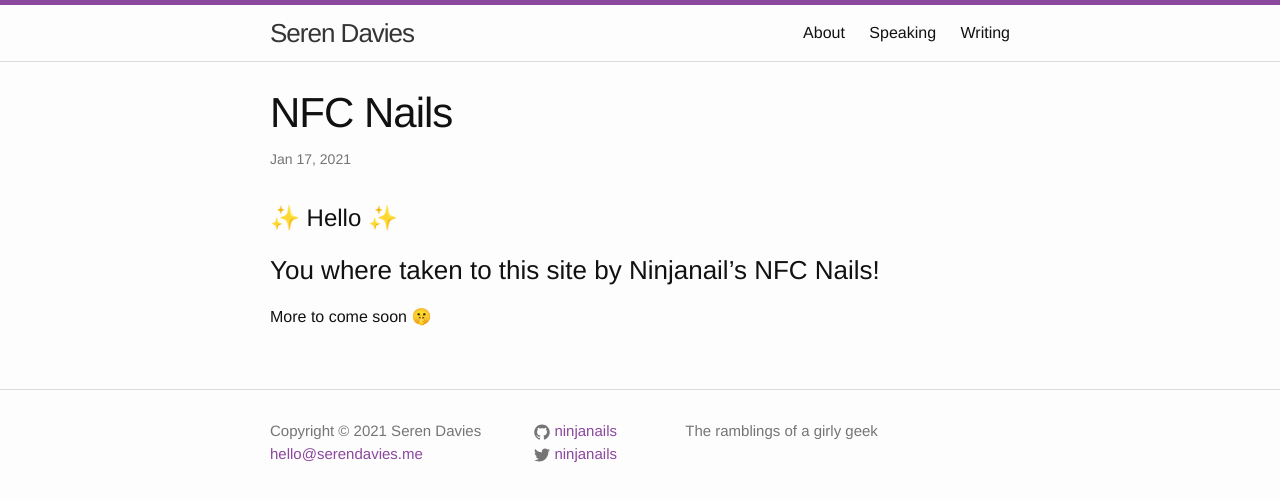
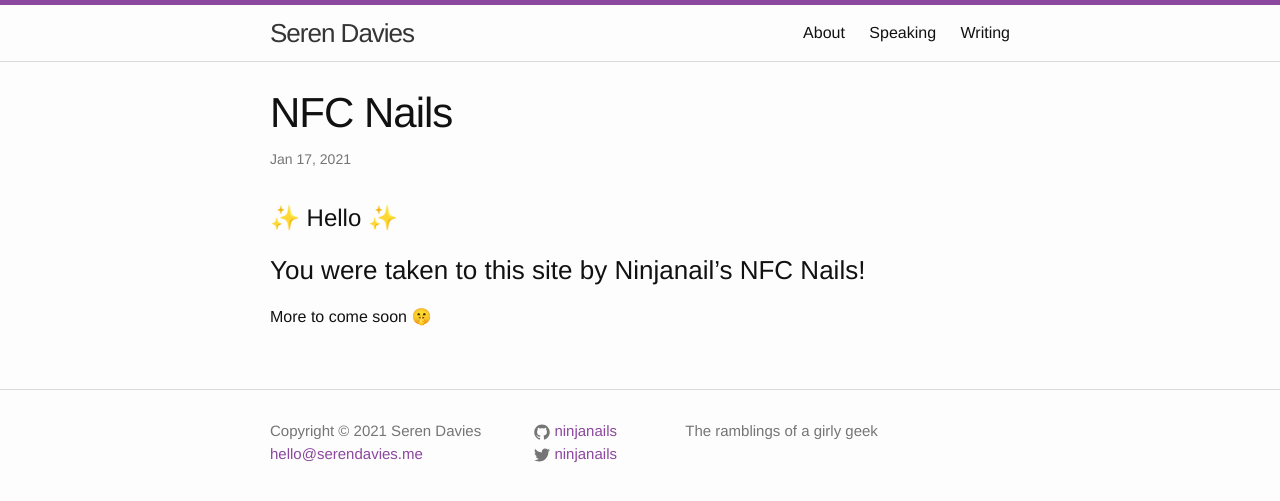
Before and after one commit to ninjanails/ninjanails.github.io, a Jekyll site: the page built from _posts/2021-01-17-nfc_nails.md, in a window 1280 px wide. Shown: the top 501 px of the page. Built offline with Jekyll 4.4.1, drawn with Linux system fonts in a browser that asks for light colours.

Commit message:
fix spelling

```diff
--- a/_posts/2021-01-17-nfc_nails.md
+++ b/_posts/2021-01-17-nfc_nails.md
@@ -8,6 +8,6 @@ permalink: /nfc-nails/
 
 # ✨ Hello ✨
 
-### You where taken to this site by Ninjanail's NFC Nails!
+### You were taken to this site by Ninjanail's NFC Nails!
 
 More to come soon 🤫
```
